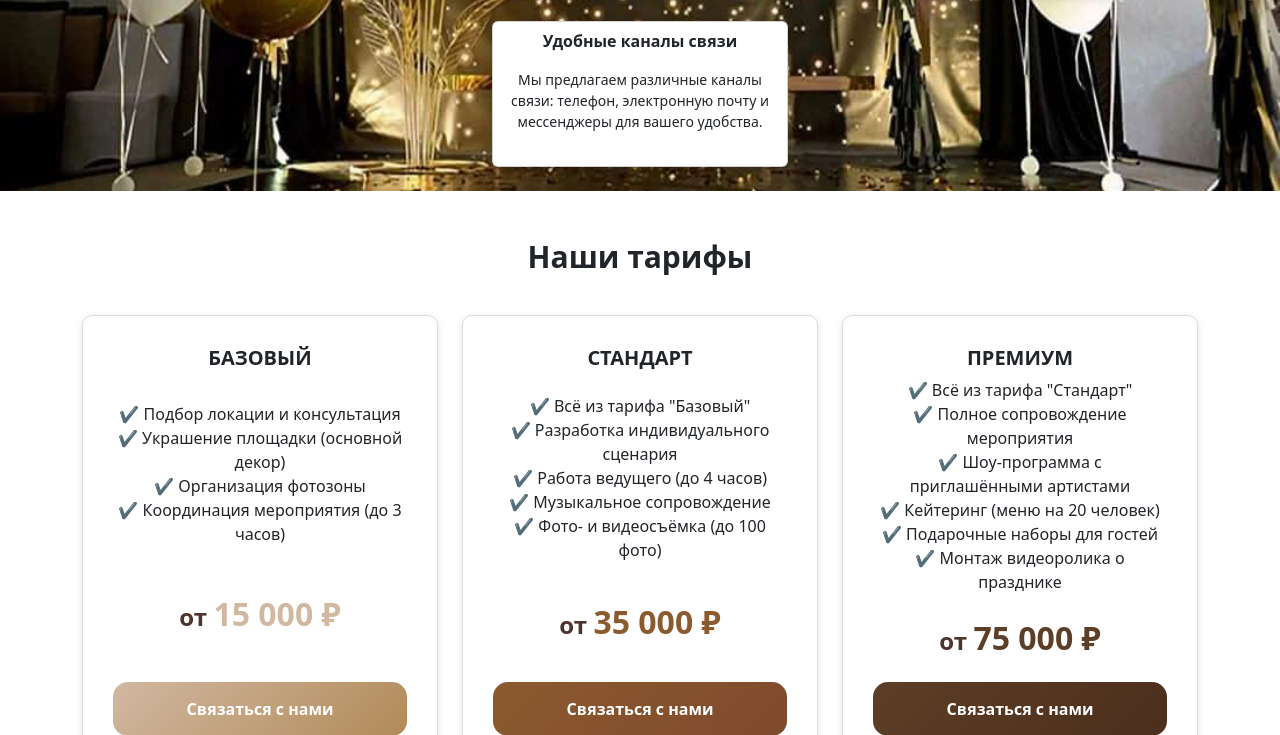
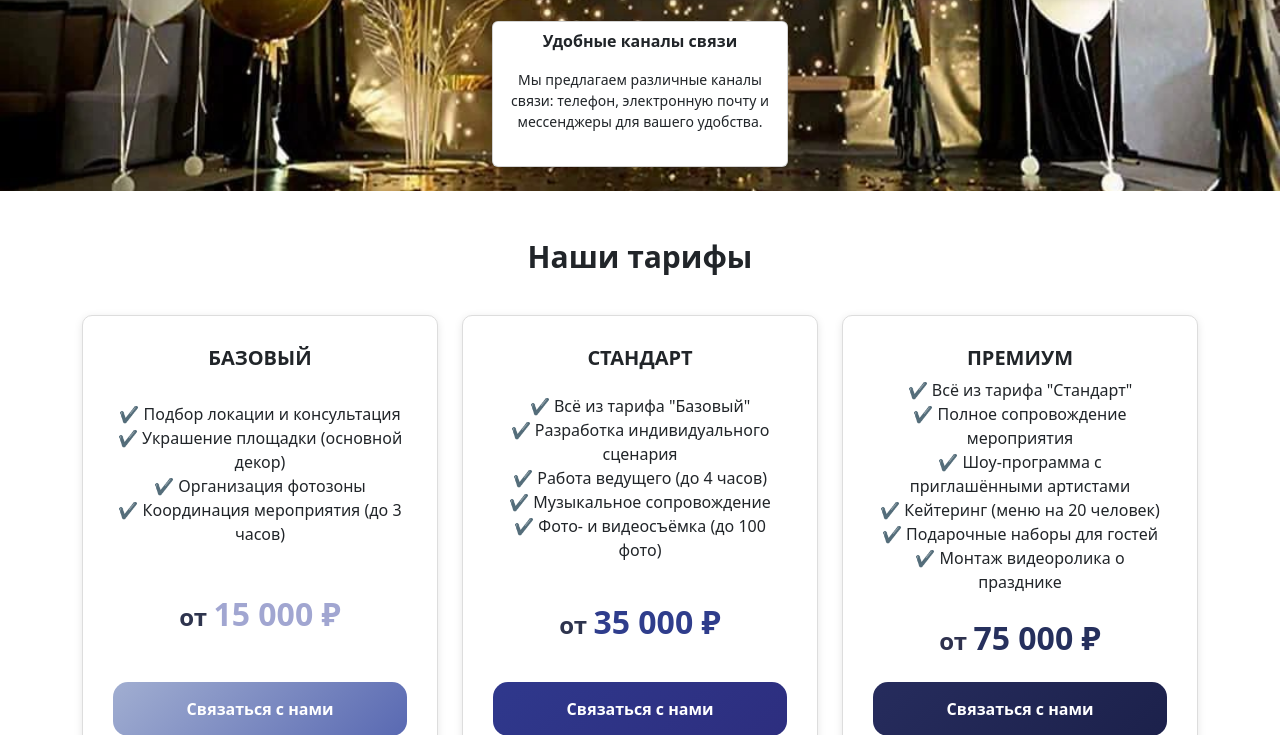
Before and after one commit to QIBIK/project-happybirthday, a plain HTML site: page index.html in a window 1280 px wide. Shown: the part 2065-2800 px from the top of the page. Drawn offline with nearby package versions, Linux system fonts and the light colour scheme.

Commit message:
Update index.html

```diff
--- a/index.html
+++ b/index.html
@@ -47,7 +47,7 @@
                 </div>
                 <div class="col d-flex mt-2">
                     <span style="color: rgb(176, 175, 175); font-size: 17px;">
-                        создаём праздники, которые дарят счастье!
+                        Создаём праздники, которые дарят счастье!
                     </span>
                 </div>
                 <div class="text-center" style="margin-top: 50px;">
@@ -292,11 +292,11 @@
                             ✔ Организация фотозоны<br>
                             ✔ Координация мероприятия (до 3 часов)<br>
                         </p>
-                        <div style="font-size: 1.5rem; font-weight: bold; color: #4e342e; margin-bottom: 20px;">
+                        <div style="font-size: 1.5rem; font-weight: bold; color: #2e344e; margin-bottom: 20px;">
                             <span>от</span>
-                            <span style="font-size: 2rem; color: #d1b8a1;">15 000 ₽</span>
+                            <span style="font-size: 2rem; color: #a1a6d1;">15 000 ₽</span>
                         </div>
-                        <a href="#embedded-tariff-form" class="btn" style="background: linear-gradient(135deg, #d1b8a1, #b28a59); color: white; font-weight: bold; padding: 15px 30px; border-radius: 15px; border: none;">
+                        <a href="#embedded-tariff-form" class="btn" style="background: linear-gradient(135deg, #a1aed1, #5969b2); color: white; font-weight: bold; padding: 15px 30px; border-radius: 15px; border: none;">
                             Связаться с нами
                         </a>
                     </div>
@@ -312,11 +312,11 @@
                             ✔ Музыкальное сопровождение<br>
                             ✔ Фото- и видеосъёмка (до 100 фото)<br>
                         </p>
-                        <div style="font-size: 1.5rem; font-weight: bold; color: #4e342e; margin-bottom: 20px;">
+                        <div style="font-size: 1.5rem; font-weight: bold; color: #2e344e; margin-bottom: 20px;">
                             <span>от</span>
-                            <span style="font-size: 2rem; color: #8c5a2f;">35 000 ₽</span>
+                            <span style="font-size: 2rem; color: #2f3d8c;">35 000 ₽</span>
                         </div>
-                        <a href="#embedded-tariff-form" class="btn" style="background: linear-gradient(135deg, #8c5a2f, #7f4a2d); color: white; font-weight: bold; padding: 15px 30px; border-radius: 15px; border: none;">
+                        <a href="#embedded-tariff-form" class="btn" style="background: linear-gradient(135deg, #2f388c, #2d2e7f); color: white; font-weight: bold; padding: 15px 30px; border-radius: 15px; border: none;">
                             Связаться с нами
                         </a>
                     </div>
@@ -333,11 +333,11 @@
                             ✔ Подарочные наборы для гостей <br>
                             ✔ Монтаж видеоролика о празднике <br>
                         </p>
-                        <div style="font-size: 1.5rem; font-weight: bold; color: #4e342e; margin-bottom: 20px;">
+                        <div style="font-size: 1.5rem; font-weight: bold; color: #2e314e; margin-bottom: 20px;">
                             <span>от</span>
-                            <span style="font-size: 2rem; color: #5d3e26;">75 000 ₽</span>
+                            <span style="font-size: 2rem; color: #26305d;">75 000 ₽</span>
                         </div>
-                        <a href="#embedded-tariff-form" class="btn" style="background: linear-gradient(135deg, #5d3e26, #4b2e1c); color: white; font-weight: bold; padding: 15px 30px; border-radius: 15px; border: none;">
+                        <a href="#embedded-tariff-form" class="btn" style="background: linear-gradient(135deg, #262c5d, #1c214b); color: white; font-weight: bold; padding: 15px 30px; border-radius: 15px; border: none;">
                             Связаться с нами
                         </a>
                     </div>
```
